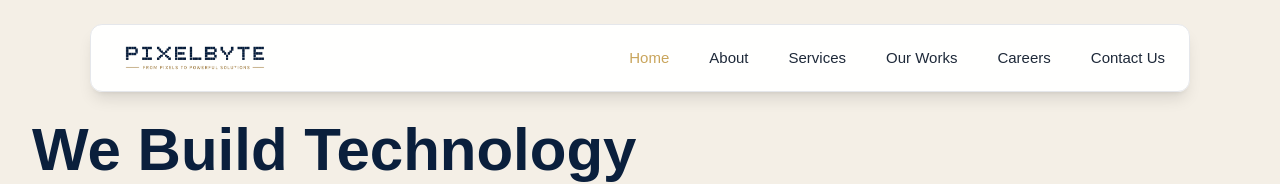
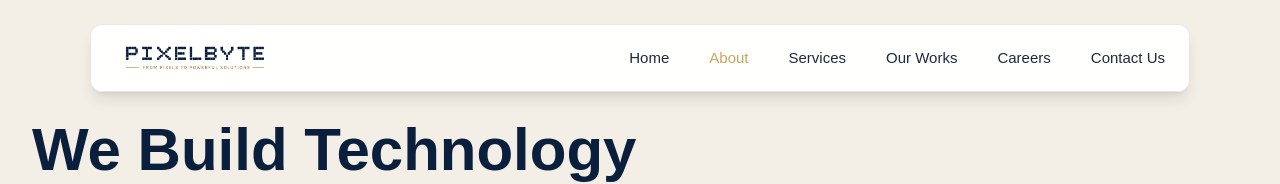
Before and after one commit to pixelbytesolution/pixelbyte-web, a Next.js app: page /about in a window 1280 px wide. Shown: the top 184 px of the page. Built offline with nearby package versions, Linux system fonts and the light colour scheme.

Commit message:
feat(navbar): implement active link highlighting
- use usePathname hook from next/navigation to get current route
- introduce isActive function to determine if a link should be highlighted
- apply active styling to navigation items based on current path

```diff
--- a/components/navbar/Navbar.tsx
+++ b/components/navbar/Navbar.tsx
@@ -4,9 +4,11 @@ import Image from "next/image";
 import { useState } from "react";
 import Link from "next/link";
 import { Menu, X } from "lucide-react";
+import { usePathname } from "next/navigation";
 
 export default function Navbar() {
   const [open, setOpen] = useState(false);
+  const pathname = usePathname();
 
   const navItems = [
     { name: "Home", href: "/" },
@@ -17,9 +19,13 @@ export default function Navbar() {
     { name: "Contact Us", href: "/contact" },
   ];
 
+  const isActive = (href: string) => {
+    if (href === "/") return pathname === "/";
+    return pathname.startsWith(href);
+  };
+
   return (
     <div className="absolute top-6 left-0 w-full flex justify-center z-50 px-4">
-      {/* Floating Container */}
       <div
         className="
         w-full max-w-[1100px]
@@ -48,7 +54,7 @@ export default function Navbar() {
                 key={index}
                 href={item.href}
                 className={`transition ${
-                  item.name === "Home"
+                  isActive(item.href)
                     ? "text-[#c9a55c]"
                     : "text-gray-800 hover:text-[#c9a55c]"
                 }`}
@@ -74,7 +80,7 @@ export default function Navbar() {
                   href={item.href}
                   onClick={() => setOpen(false)}
                   className={`text-[16px] font-medium ${
-                    item.name === "Home" ? "text-[#c9a55c]" : "text-gray-800"
+                    isActive(item.href) ? "text-[#c9a55c]" : "text-gray-800"
                   }`}
                 >
                   {item.name}
```
